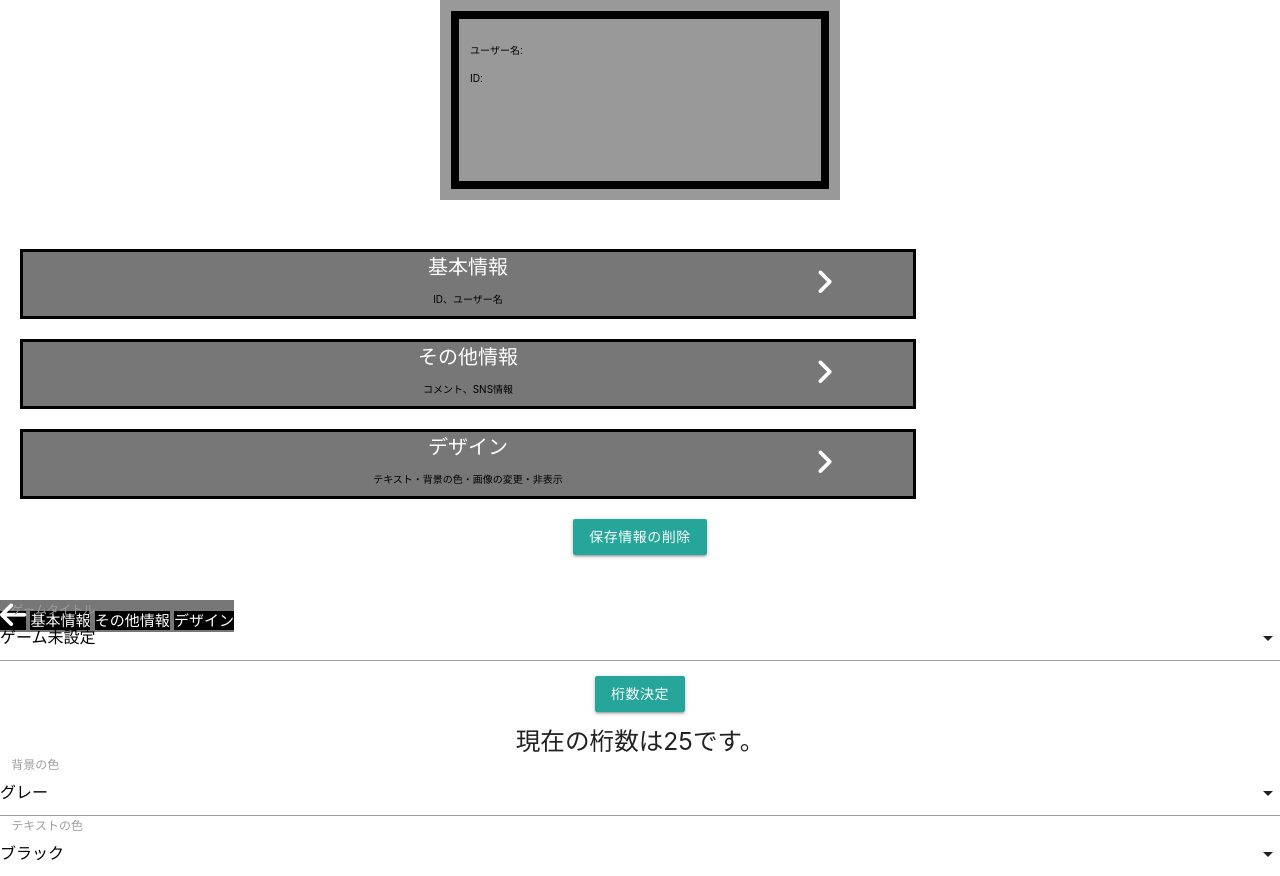
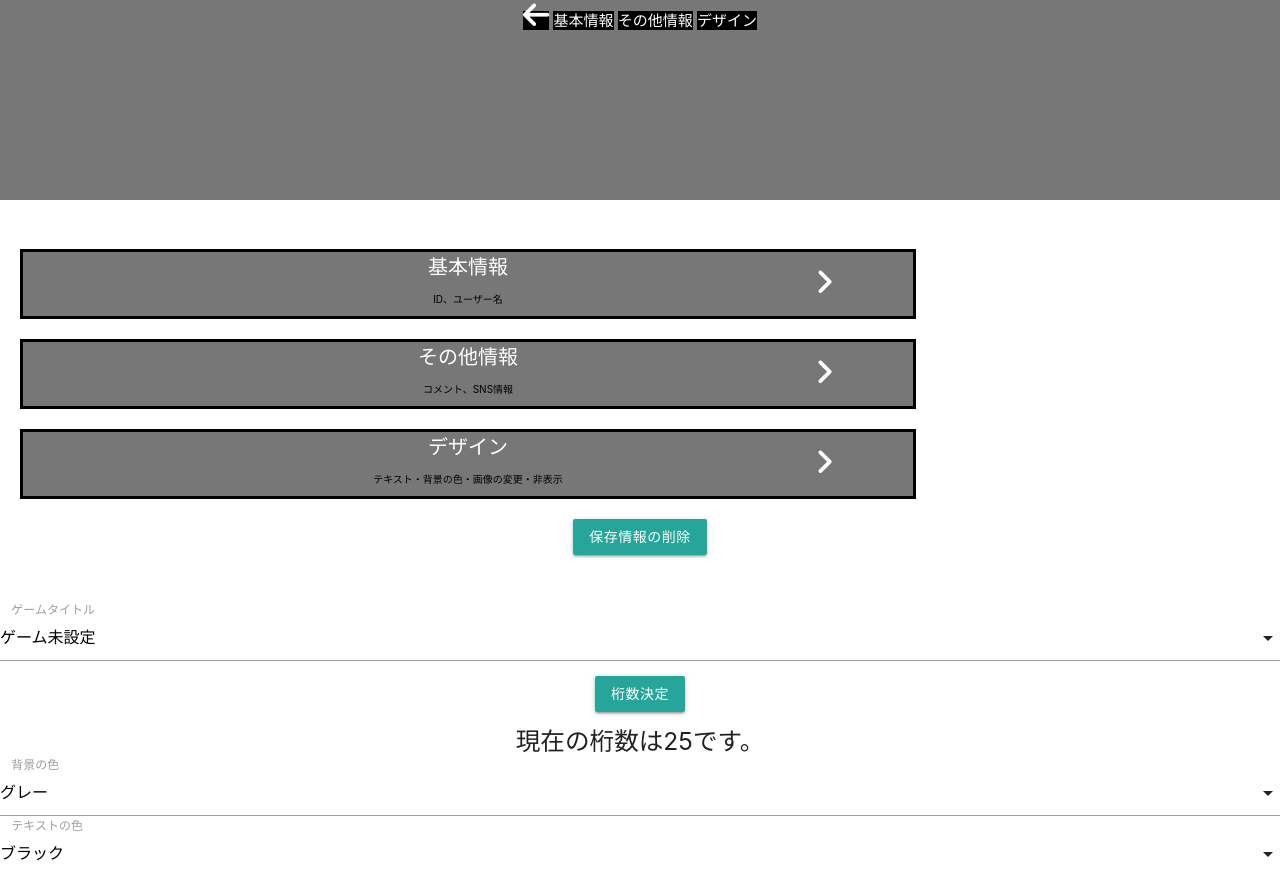
Before and after one commit to gumieProf/profsend, a PHP site: page /public/top.pwa.html in a window 1280 px wide. Shown: the part 87-963 px from the top of the page. Run offline with PHP 8.4, Linux system fonts and the light colour scheme; style sheets or scripts are compiled from the project's sources; some libraries are stand-ins or nearby versions; grey boxes are pictures that could not be loaded.

Commit message:
FIX css top

```diff
--- a/public/css/style.css
+++ b/public/css/style.css
@@ -433,11 +433,15 @@
 .subDatas {
   position: fixed;
   background-color: #777;
+  width: 100%;
+  height: 200px;
 }
 
 .subData {
   border: none;
   background-color: #000;
   color: #fff;
+  width: 25%;
+  height: 200px;
 }
 /*# sourceMappingURL=style.css.map */
--- a/public/top.pwa.html
+++ b/public/top.pwa.html
@@ -115,7 +115,15 @@
           </ul>
         </div>
       </header>
-      <div class="low"></div>
+
+      <div class="subDatas">
+        <a href="#" class="back subData"
+          ><i class="fas fa-arrow-left fa-2x"></i
+        ></a>
+        <a href="#" class="subData subData1">基本情報</a>
+        <a href="#" class="subData subData2">その他情報</a>
+        <a href="#" class="subData subData3">デザイン</a>
+      </div>
 
       <div id="sec1">
         <canvas id="prof" width="400" height="200"></canvas>
--- a/style.scss
+++ b/style.scss
@@ -515,9 +515,13 @@
 .subDatas {
   position: fixed;
   background-color: #777;
+  width: 100%;
+  height: 200px;
 }
 .subData {
   border: none;
   background-color: #000;
   color: #fff;
+  width: 25%;
+  height: 200px;
 }
```
Also changed, not shown: other parts of public/top.pwa.html (+0 -26 lines), public/top.ejs (+9 -27 lines).
